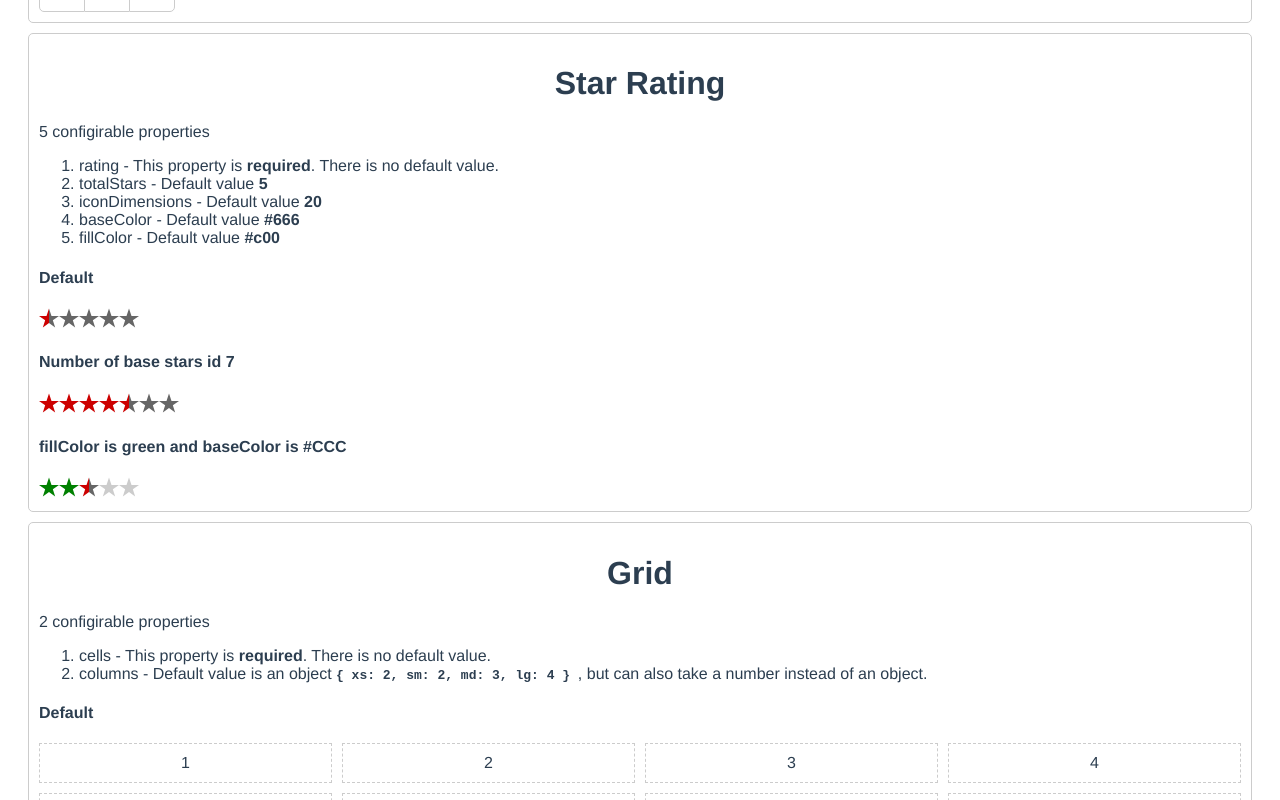
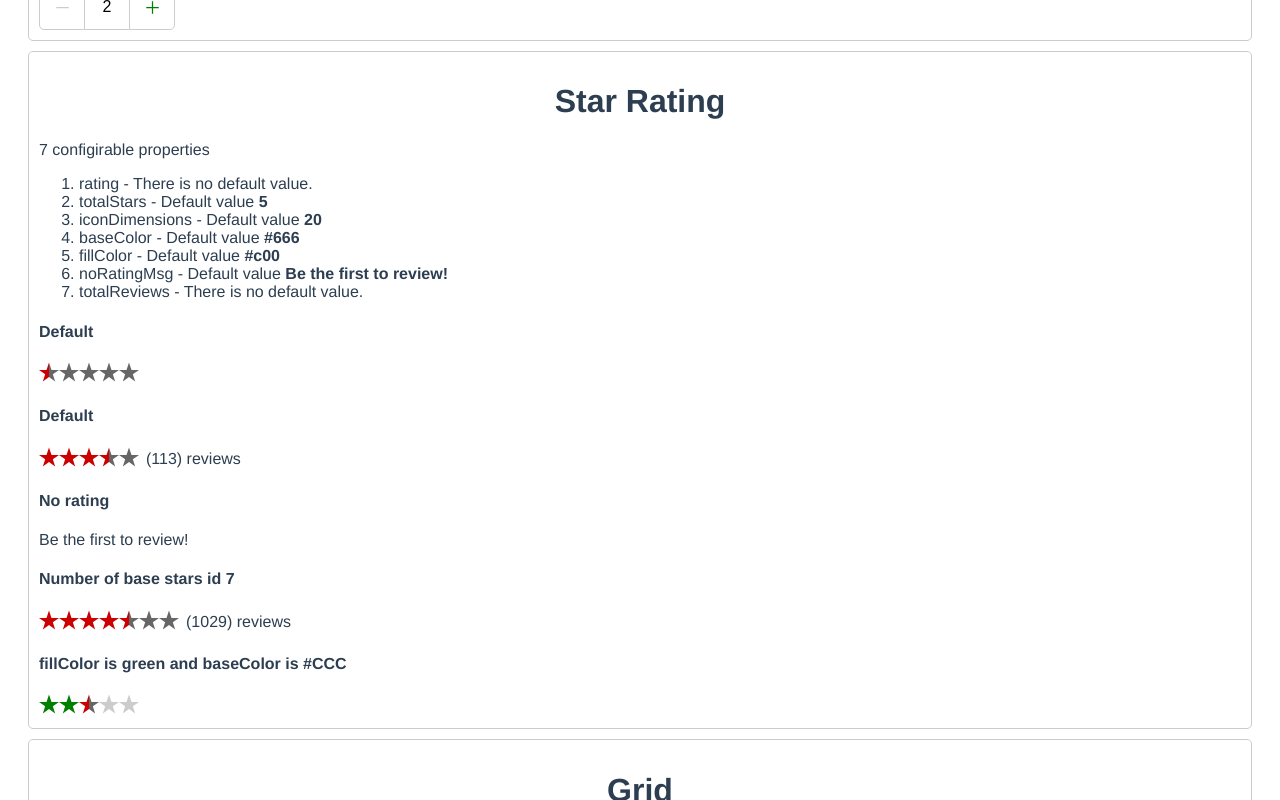
Before and after one commit to Shreerang/Vue-Nuggets, a Vue app: page / in a window 1280 px wide. Shown: the part 620-1420 px from the top of the page. Built offline with nearby package versions, Linux system fonts and the light colour scheme.

Commit message:
Updated Star Rating component to display review count and a no rating message

```diff
--- a/src/App.vue
+++ b/src/App.vue
@@ -8,10 +8,11 @@
         Quantity Selector
       </h1>
       <p class="card-text">
-        5 configirable properties
+        6 configirable properties
         <ol>
           <li>count - Default value <strong>1</strong></li>
           <li>maxCount - Default value <strong>6</strong></li>
+          <li>isCountEditable - Default value <strong>true</strong></li>
           <li>iconDimensions - Default value <strong>15</strong></li>
           <li>minusIconFillColor - Default value <strong>#000</strong></li>
           <li>plusIconFillColor - Default value <strong>#000</strong></li>
@@ -36,13 +37,15 @@
         Star Rating
       </h1>
       <p class="card-text">
-        5 configirable properties
+        7 configirable properties
         <ol>
-          <li>rating - This property is <strong>required</strong>. There is no default value.</li>
+          <li>rating - There is no default value.</li>
           <li>totalStars - Default value <strong>5</strong></li>
           <li>iconDimensions - Default value <strong>20</strong></li>
           <li>baseColor - Default value <strong>#666</strong></li>
           <li>fillColor - Default value <strong>#c00</strong></li>
+          <li>noRatingMsg - Default value <strong>Be the first to review!</strong></li>
+          <li>totalReviews - There is no default value.</li>
         </ol>
       </p>
       <div class="card-text">
@@ -50,8 +53,16 @@
         <StarRating :rating="0.5" />
       </div>
       <div class="card-text">
+        <h4>Default</h4>
+        <StarRating :rating="3.3" totalReviews="113" />
+      </div>
+      <div class="card-text">
+        <h4>No rating</h4>
+        <StarRating />
+      </div>
+      <div class="card-text">
         <h4>Number of base stars id 7</h4>
-        <StarRating :rating="4.7" :totalStars="7" />
+        <StarRating :rating="4.7" :totalStars="7" :iconDimensions="20" :totalReviews="1029" />
       </div>
       <div class="card-text">
         <h4>fillColor is green and baseColor is #CCC</h4>
--- a/src/components/StarRating/PartialStar.vue
+++ b/src/components/StarRating/PartialStar.vue
@@ -20,34 +20,31 @@
 	props: {
 		rating: {
 			type: Number,
-                required: true
+			required: true,
 		},
 		iconDimensions: {
 			type: Number,
-                default: 20,
 		},
 		baseColor: {
 			type: String,
-                default: '#666'
 		},
 		fillColor: {
 			type: String,
-                default: '#c00'
-            }
+		},
 	},
 	data() {
-            return{
+		return {
 			// Is this the right way to do things?
-                randomId: "partialFill_" + Date.now()
-            }
+			randomId: 'partialFill_' + Date.now(),
+		};
 	},
 	computed: {
-            offsetValue : function() {
+		offsetValue: function() {
 			const int_part = Math.trunc(this.rating);
 			let float_part = Number((this.rating - int_part).toFixed(2));
-                return float_part*100 + "%"
-            }
-        }
+			return float_part * 100 + '%';
+		},
+	},
 };
 </script>
 
--- a/src/components/StarRating/Star.vue
+++ b/src/components/StarRating/Star.vue
@@ -12,17 +12,14 @@
 	props: {
 		iconDimensions: {
 			type: Number,
-                default: 20,
 		},
 		baseColor: {
 			type: String,
-                default: '#666'
 		},
 		fillColor: {
 			type: String,
-                default: '#c00'
-            }
-        }
+		},
+	},
 };
 </script>
 
--- a/src/components/StarRating/StarRating.vue
+++ b/src/components/StarRating/StarRating.vue
@@ -1,64 +1,91 @@
 <template>
+    <div v-if="rating > 0" class="nugget-stars">
         <div>
-        <component v-for="n of this.totalStars" :key="n" :is="currentComponent(n)" :fillColor="colorType(n)" :baseColor="baseColor" :rating="rating"></component>
+            <component v-for="n of this.totalStars" :key="n" :is="currentComponent(n)" :fillColor="colorType(n)" :baseColor="baseColor" :rating="rating" :iconDimensions="iconDimensions"></component>
+        </div>
+        <div v-if="totalReviews" class="nugget-reviews">
+            {{ "(" + totalReviews + ") reviews" }}
+        </div>
+    </div>
+    <div v-else id="nugget-stars-no-rating">
+        {{ noRatingMsg }}
     </div>
 </template>
 
 <script>
 // Can Star and PartialStar components be dynamically imported?
-import Star from "./Star"
-import PartialStar from "./PartialStar"
+import Star from './Star';
+import PartialStar from './PartialStar';
 
 // Using a global variable like this - Good or bad?
-let isPartialRendered = false
+let isPartialRendered = false;
 export default {
 	name: 'star-rating',
 	components: {
 		Star,
-        PartialStar
+		PartialStar,
 	},
 	props: {
 		totalStars: {
 			type: Number,
-            default: 5
+			default: 5,
+        },
+        iconDimensions: {
+            type: Number,
+            default: 20,
         },
 		rating: {
 			type: Number,
-            required: true
 		},
 		fillColor: {
 			type: String,
-            default: '#C00'
+			default: '#C00',
 		},
 		baseColor: {
 			type: String,
-            default: '#666'
+			default: '#666',
+		},
+		noRatingMsg: {
+			type: String,
+			default: 'Be the first to review!',
+		},
+		totalReviews: {
+			type: [Number, String],
 		},
 	},
 	methods: {
-        currentComponent: function (count) {
+		currentComponent: function(count) {
 			const int_part = Math.trunc(this.rating);
-            if(count > int_part && isPartialRendered === false) {
+			if (count > int_part && isPartialRendered === false) {
 				isPartialRendered = true;
 				// Re-setting the isPartialRendered flag here, for cases where the Partial SVG is the last SVG
-                if(count === this.totalStars){
+				if (count === this.totalStars) {
 					isPartialRendered = false;
 				}
-                return 'PartialStar'
+				return 'PartialStar';
 			} else {
-                if(count === this.totalStars){
+				if (count === this.totalStars) {
 					isPartialRendered = false;
 				}
-                return 'Star'
+				return 'Star';
 			}
 		},
 		colorType: function(n) {
-            return this.rating - n > -1 ? this.fillColor : this.baseColor
-        }
-    }
-}
+			return this.rating - n > -1 ? this.fillColor : this.baseColor;
+		},
+	},
+};
 </script>
 
 <style scoped>
-
+.nugget-stars {
+	display: table;
+}
+.nugget-stars > div {
+	display: table-cell;
+	vertical-align: middle;
+}
+.nugget-reviews {
+	padding-left: 7px;
+}
 </style>
```
Lines whose indentation alone changed are shown as unchanged.
